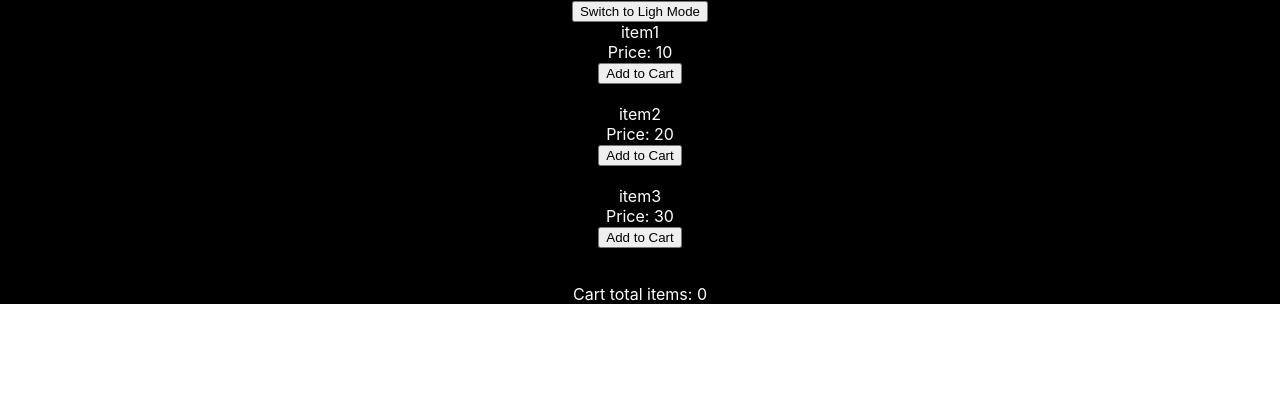
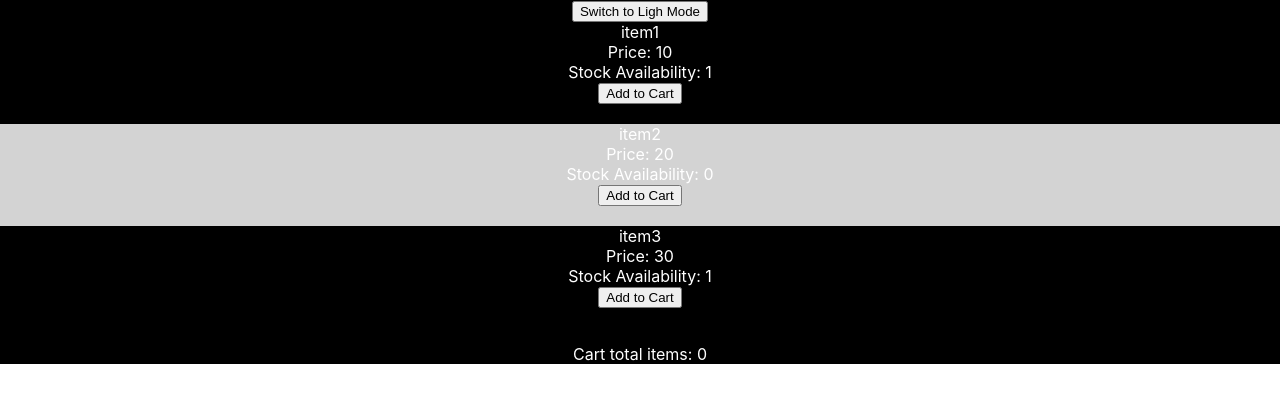
Before and after one commit to RadhikaRJ/add-to-cart, a React (Create React App) app: page / in a window 1280 px wide. Shown: the top 402 px of the page. Built offline with nearby package versions, Linux system fonts and the light colour scheme.

Commit message:
gray out of stock

```diff
--- a/src/App.js
+++ b/src/App.js
@@ -16,17 +16,20 @@ function App() {
     {
       itemName: "item1",
       itemUnitPrice: 10,
-      itemQtyInCart:0
+      itemQtyInCart:0,
+      itemQtyAvailable:1
     },
     {
       itemName: "item2",
       itemUnitPrice: 20,
-      itemQtyInCart:0
+      itemQtyInCart:0,
+      itemQtyAvailable:0
     },
     {
       itemName: "item3",
       itemUnitPrice: 30,
-      itemQtyInCart:0
+      itemQtyInCart:0,
+      itemQtyAvailable:1
     }
   ]
 
--- a/src/Components/Cart.js
+++ b/src/Components/Cart.js
@@ -9,7 +9,7 @@ function  Cart(props){
             {
                 props.itemsInCart.map((item)=>(
 
-                     <div>{item.itemName}</div>
+                     <div>{item.itemName}  Qty:{item.itemQtyInCart}</div>
                 ))
             }
         </div>
--- a/src/Components/DisplayProducts.js
+++ b/src/Components/DisplayProducts.js
@@ -4,11 +4,24 @@ import { useState } from "react";
 function DisplayProducts(props){
 
 
+    function greyOnNotAvailable(i){
+        if(i==0){
+            console.log("this is executed"+props.itemListData.itemQtyAvailable)
+            return(
+               { disabled:"true",
+                pointerEvents:"none",
+
+                backgroundColor:"lightgray"
+               })
+        }
+        else return({});
+    }
+
     return(
         <div>
         {
             props.itemListData.map((item)=>(
-                <div>
+                <div style={greyOnNotAvailable(item.itemQtyAvailable)}>
                 <div onDoubleClick={()=>{
                     props.setTotalCartItemsCount(props.totalCartItemsCount+1)
 
@@ -18,7 +31,8 @@ function DisplayProducts(props){
                         return updatedItemList;
                     })
                     }}>{item.itemName}</div>
-                <span>Price: {item.itemUnitPrice}</span>
+                <span>Price: {item.itemUnitPrice}</span><br></br>
+                <span>Stock Availability: {item.itemQtyAvailable}</span>
                  <br></br>
                 <button
                 onClick={()=>{
```
